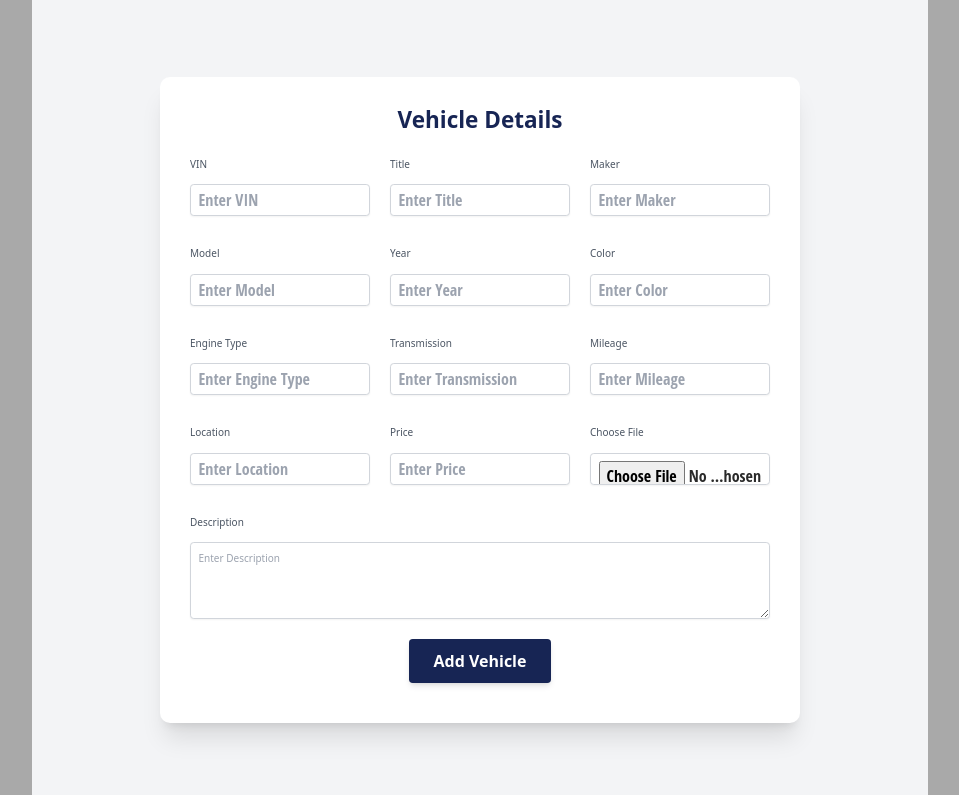
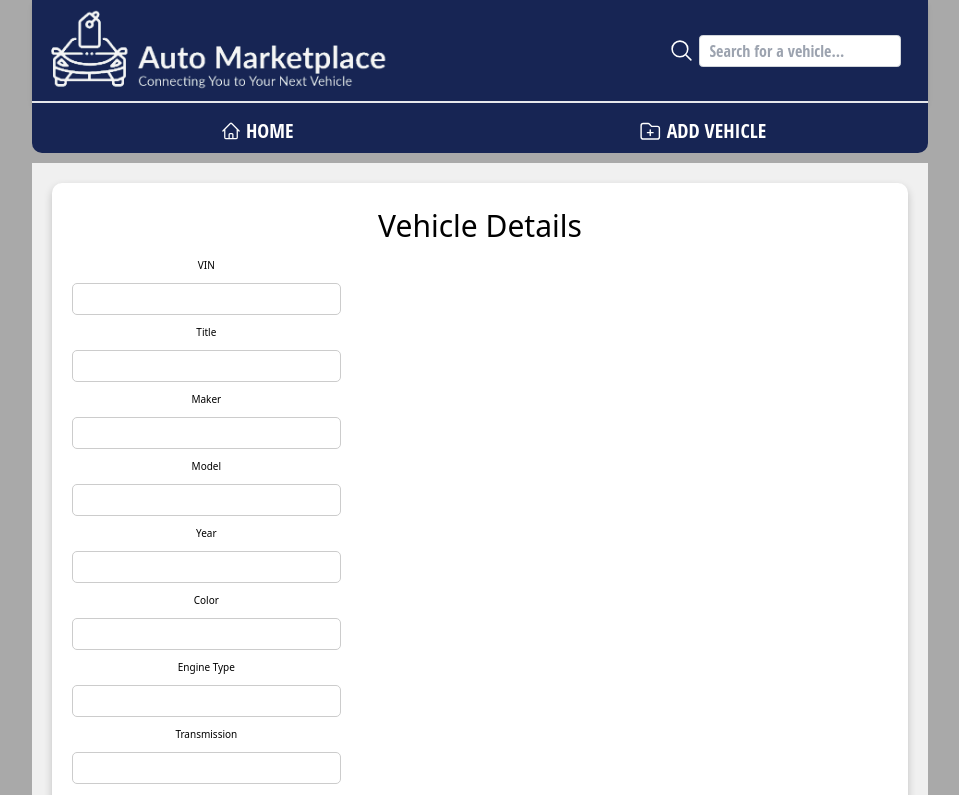
Before and after one commit to EltonHOEvangelista/3380-BidProject, a React (Vite) app: page /addvehicle in a window 1280 px wide. Shown: the top 795 px of the page, without its empty margins (160-1119 px from the left). Built offline with nearby package versions, Linux system fonts and the light colour scheme.

Commit message:
add vehicle no style

```diff
--- a/src/components/AddVehicle.jsx
+++ b/src/components/AddVehicle.jsx
@@ -1,6 +1,7 @@
 //AddVehicle.jsx
 import React, { useState } from 'react';
 import axios from 'axios';
+import Header from './Header';
 
 const AddVehicle = () => {
 
@@ -74,165 +75,61 @@ const AddVehicle = () => {
   };
 
   return (
-    <div class="flex justify-center items-center min-h-screen bg-gray-100 p-6">
-      <div class="bg-white shadow-xl rounded-2xl p-12 w-full max-w-5xl">
-        <h2 class="text-4xl font-bold text-blue-950 mb-10 text-center">Vehicle Details</h2>
-        <form class="grid grid-cols-1 md:grid-cols-2 lg:grid-cols-3 gap-8">
-          <div class="flex flex-col">
-            <label for="vin" class="text-base font-medium text-gray-600">VIN</label>
-            <input
-              type="text"
-              name="vin"
-              id="vin"
-              class="mt-1 p-3 border border-gray-300 rounded-md shadow-sm focus:ring-2 focus:ring-blue-500 focus:border-transparent"
-              placeholder="Enter VIN"
-            />
-          </div>
+    <>
+      <Header />
 
-          <div class="flex flex-col">
-            <label for="title" class="text-base font-medium text-gray-600">Title</label>
-            <input
-              type="text"
-              name="title"
-              id="title"
-              class="mt-1 p-3 border border-gray-300 rounded-md shadow-sm focus:ring-2 focus:ring-blue-500 focus:border-transparent"
-              placeholder="Enter Title"
-            />
-          </div>
+      <div class='bidContainer'>
+          <div class='column'>
+              <div class='inner-div'>
+                  <h2>Vehicle Details</h2>
+                  <div class='vehicle-details'>
+                      <form onSubmit={handleSubmit}>
+                          <label htmlFor="vin">VIN</label>
+                          <input type="text" name="vin" id="vin" value={vehicle.vin} onChange={handleChange} />
 
-          <div class="flex flex-col">
-            <label for="maker" class="text-base font-medium text-gray-600">Maker</label>
-            <input
-              type="text"
-              name="maker"
-              id="maker"
-              class="mt-1 p-3 border border-gray-300 rounded-md shadow-sm focus:ring-2 focus:ring-blue-500 focus:border-transparent"
-              placeholder="Enter Maker"
-            />
-          </div>
+                          <label htmlFor="title">Title</label>
+                          <input type="text" name="title" id="title" value={vehicle.title} onChange={handleChange} />
 
-          <div class="flex flex-col">
-            <label for="model" class="text-base font-medium text-gray-600">Model</label>
-            <input
-              type="text"
-              name="model"
-              id="model"
-              class="mt-1 p-3 border border-gray-300 rounded-md shadow-sm focus:ring-2 focus:ring-blue-500 focus:border-transparent"
-              placeholder="Enter Model"
-            />
-          </div>
+                          <label htmlFor="maker">Maker</label>
+                          <input type="text" name="maker" id="maker" value={vehicle.maker} onChange={handleChange} />
 
-          <div class="flex flex-col">
-            <label for="year" class="text-base font-medium text-gray-600">Year</label>
-            <input
-              type="number"
-              name="year"
-              id="year"
-              class="mt-1 p-3 border border-gray-300 rounded-md shadow-sm focus:ring-2 focus:ring-blue-500 focus:border-transparent"
-              placeholder="Enter Year"
-            />
-          </div>
+                          <label htmlFor="model">Model</label>
+                          <input type="text" name="model" id="model" value={vehicle.model} onChange={handleChange} />
 
-          <div class="flex flex-col">
-            <label for="color" class="text-base font-medium text-gray-600">Color</label>
-            <input
-              type="text"
-              name="color"
-              id="color"
-              class="mt-1 p-3 border border-gray-300 rounded-md shadow-sm focus:ring-2 focus:ring-blue-500 focus:border-transparent"
-              placeholder="Enter Color"
-            />
-          </div>
+                          <label htmlFor="year">Year</label>
+                          <input type="number" name="year" id="year" value={vehicle.year} onChange={handleChange} />
 
-          <div class="flex flex-col">
-            <label for="engineType" class="text-base font-medium text-gray-600">Engine Type</label>
-            <input
-              type="text"
-              name="engineType"
-              id="engineType"
-              class="mt-1 p-3 border border-gray-300 rounded-md shadow-sm focus:ring-2 focus:ring-blue-500 focus:border-transparent"
-              placeholder="Enter Engine Type"
-            />
-          </div>
+                          <label htmlFor="color">Color</label>
+                          <input type="text" name="color" id="color" value={vehicle.color} onChange={handleChange} />
 
-          <div class="flex flex-col">
-            <label for="transmission" class="text-base font-medium text-gray-600">Transmission</label>
-            <input
-              type="text"
-              name="transmission"
-              id="transmission"
-              class="mt-1 p-3 border border-gray-300 rounded-md shadow-sm focus:ring-2 focus:ring-blue-500 focus:border-transparent"
-              placeholder="Enter Transmission"
-            />
-          </div>
+                          <label htmlFor="engineType">Engine Type</label>
+                          <input type="text" name="engineType" id="engineType" value={vehicle.engineType} onChange={handleChange} />
 
-          <div class="flex flex-col">
-            <label for="mileage" class="text-base font-medium text-gray-600">Mileage</label>
-            <input
-              type="number"
-              name="mileage"
-              id="mileage"
-              class="mt-1 p-3 border border-gray-300 rounded-md shadow-sm focus:ring-2 focus:ring-blue-500 focus:border-transparent"
-              placeholder="Enter Mileage"
-            />
-          </div>
+                          <label htmlFor="transmission">Transmission</label>
+                          <input type="text" name="transmission" id="transmission" value={vehicle.transmission} onChange={handleChange} />
 
-          <div class="flex flex-col">
-            <label for="location" class="text-base font-medium text-gray-600">Location</label>
-            <input
-              type="text"
-              name="location"
-              id="location"
-              class="mt-1 p-3 border border-gray-300 rounded-md shadow-sm focus:ring-2 focus:ring-blue-500 focus:border-transparent"
-              placeholder="Enter Location"
-            />
-          </div>
+                          <label htmlFor="mileage">Mileage</label>
+                          <input type="number" name="mileage" id="mileage" value={vehicle.mileage} onChange={handleChange} />
 
-          <div class="flex flex-col">
-            <label for="price" class="text-base font-medium text-gray-600">Price</label>
-            <input
-              type="number"
-              name="price"
-              id="price"
-              class="mt-1 p-3 border border-gray-300 rounded-md shadow-sm focus:ring-2 focus:ring-blue-500 focus:border-transparent"
-              placeholder="Enter Price"
-            />
-          </div>
+                          <label htmlFor="location">Location</label>
+                          <input type="text" name="location" id="location" value={vehicle.location} onChange={handleChange} />
 
-          <div class="flex flex-col">
-            <label for="imgSrc" class="text-base font-medium text-gray-600">{fileName}</label>
-            <input
-              type="file"
-              name="imgSrc"
-              id="imgSrc"
-              onChange={handleFileChange}
-              class="mt-1 p-3 border border-gray-300 rounded-md shadow-sm focus:ring-2 focus:ring-blue-500 focus:border-transparent"
-              placeholder="Enter Image Path"
-            />
-          </div>
-          <div class="flex flex-col lg:col-span-3">
-            <label for="description" class="text-base font-medium text-gray-600">Description</label>
-            <textarea
-              name="description"
-              id="description"
-              class="mt-1 p-3 border border-gray-300 rounded-md shadow-sm focus:ring-2 focus:ring-blue-500 focus:border-transparent"
-              rows="4"
-              placeholder="Enter Description"
-            ></textarea>
-          </div>
+                          <label htmlFor="description">Description</label>
+                          <input type="text" name="description" id="description" value={vehicle.description} onChange={handleChange} />
 
-          <div class="flex justify-center md:col-span-2 lg:col-span-3">
-            <button
-              type="submit"
-              name="addVehicle"
-              class="bg-blue-950 hover:bg-blue-900 text-white font-semibold py-4 px-10 rounded-md shadow-md transition duration-300"
-            >
-              Add Vehicle
-            </button>
-          </div>
+                          <label htmlFor="price">Price</label>
+                          <input type="number" name="price" id="price" value={vehicle.price} onChange={handleChange} />
+
+                          <input type="file" name="imgSrc" id="imgSrc" onChange={handleFileChange} />
+                          <label htmlFor="imgSrc">{fileName}</label>
+
+                          <button type="submit" name="addVehicle">Add Vehicle</button>
                       </form>
                   </div>
               </div>
+          </div>
+      </div>
+    </>
   );
 };
 
```
Lines whose indentation alone changed are shown as unchanged.
